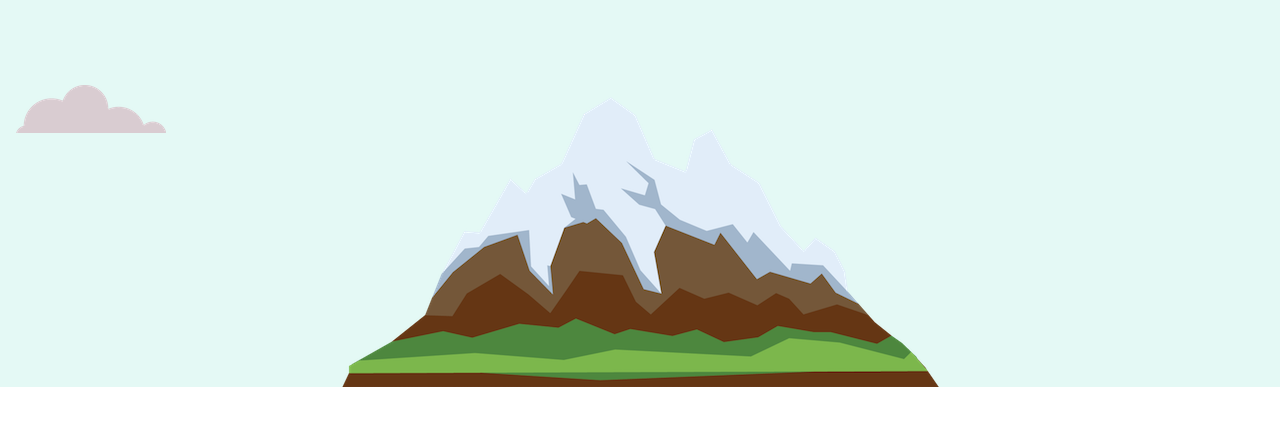
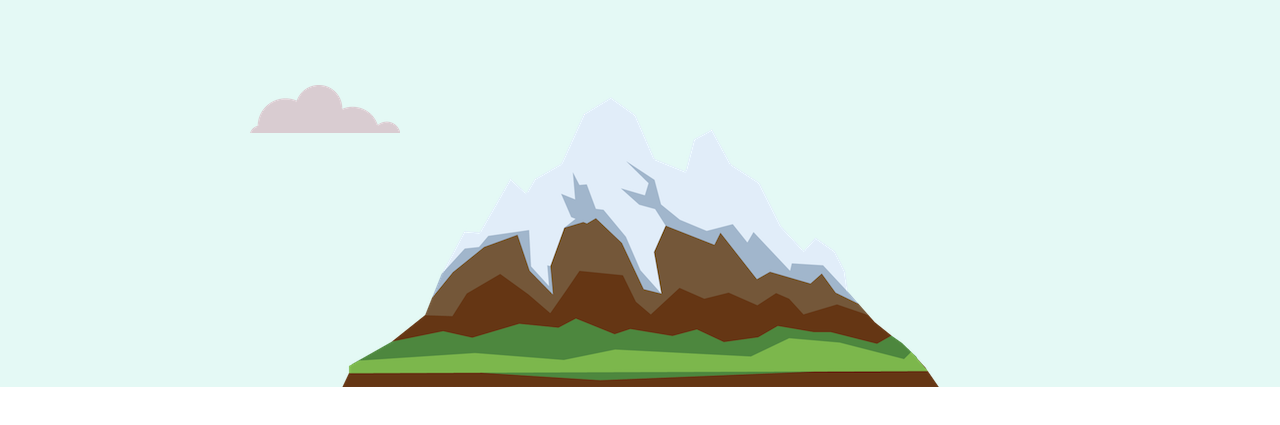
Before and after one commit to Benjamin2602/MySite, a plain HTML site: page index.html in a window 1280 px wide. Shown: the part 375-800 px from the top of the page. Drawn offline with Linux system fonts and the light colour scheme.

Commit message:
.bottom-cloud missed the em

```diff
--- a/site.css
+++ b/site.css
@@ -109,7 +109,7 @@ p{
 }
 .bottom-cloud{
 	position: absolute;
-	left: 15.625;
+	left: 15.625em;
 	bottom: 18.25em;
 }
 
```
